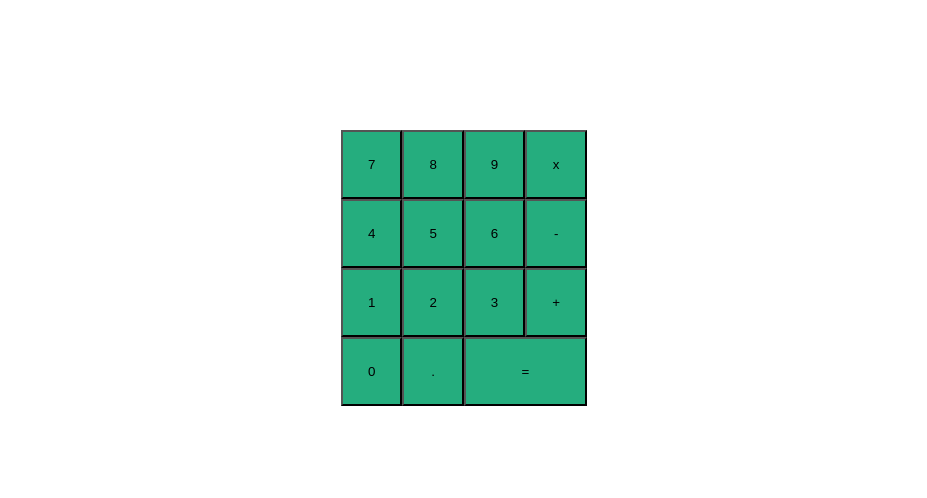
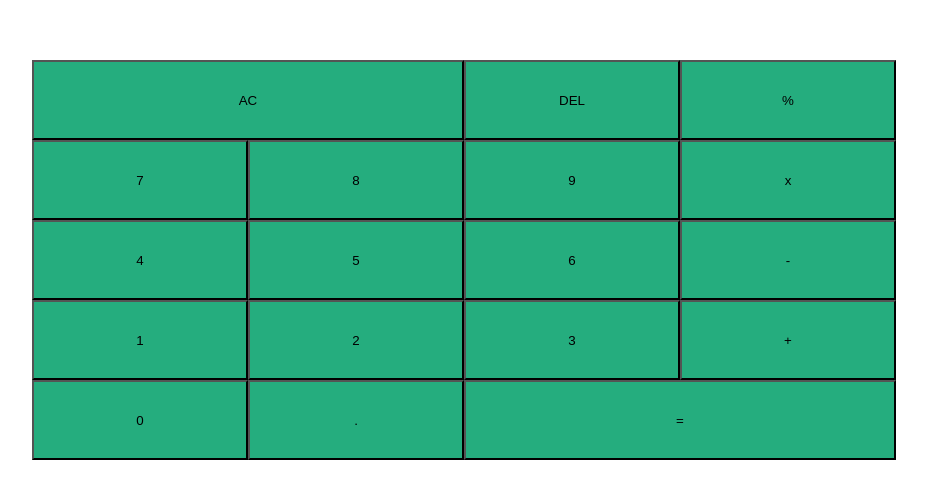
Before and after one commit to liau11/Calculator, a plain HTML site: page index.html in a window 1280 px wide. Shown: the part 140-638 px from the top of the page, without its empty margins (176-1103 px from the left). Drawn offline with Linux system fonts and the light colour scheme.

Commit message:
Complete base structure

```diff
--- a/index.html
+++ b/index.html
@@ -11,6 +11,9 @@
 
 <body>
     <div class="grid-container">
+        <button class="span-two">AC</button>
+        <button>DEL</button>
+        <button>%</button>
         <button>7</button>
         <button>8</button>
         <button>9</button>
@@ -25,7 +28,7 @@
         <button>+</button>
         <button id="zero">0</button>
         <button id="decimal">.</button>
-        <button id="equal">=</button>
+        <button class="span-two">=</button>
     </div>
 
 </body>
--- a/style.css
+++ b/style.css
@@ -2,20 +2,22 @@
     display: grid;
     justify-content: center;
     align-content: center;
-    min-height: 100vh;
-    grid-template-columns: auto auto auto auto;
+    min-height: 50vh;
+    grid-template-columns: repeat(4, 1fr);
+    grid-template-rows: repeat(5, 1fr);
+    margin: 200px;
 
 }
 
 button {
     background-color: rgb(37, 173, 126);
-    padding: 25px;
+    padding: 10px;
 }
 
-#equal {
-    grid-column-start: 3;
-    grid-column-end: 5;
+.span-two {
+    grid-column: span 2;
 }
+
 
 
 button:hover {
```
